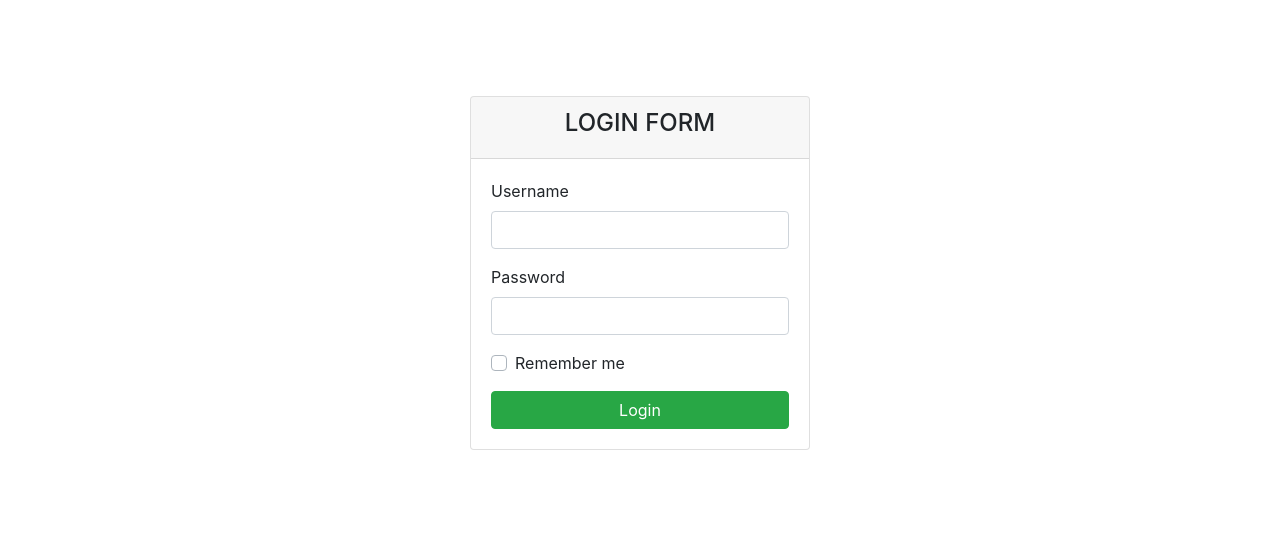
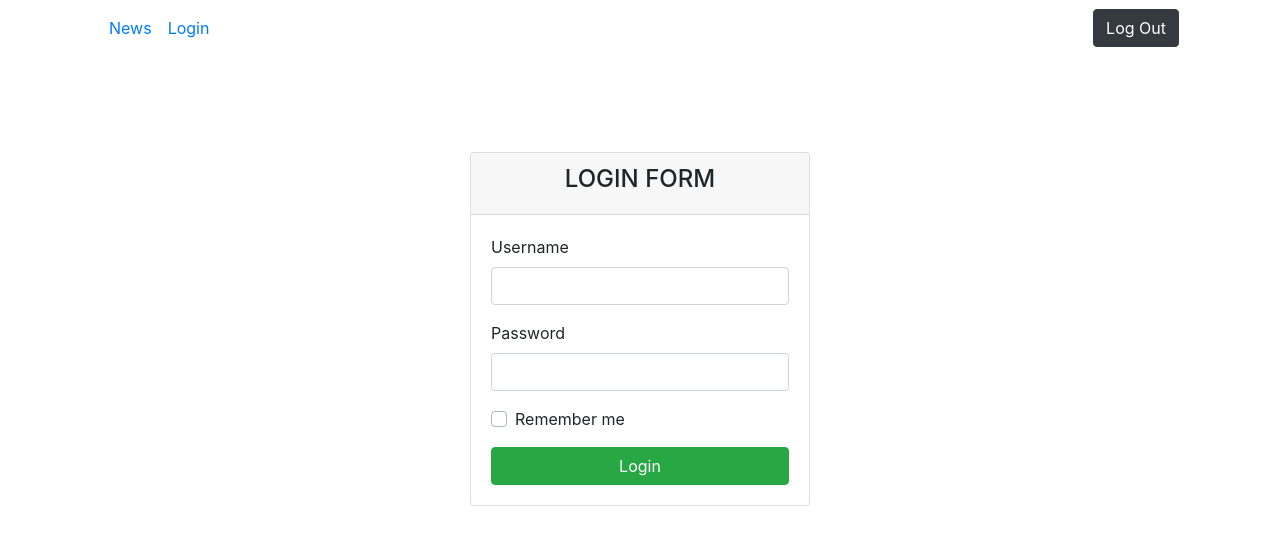
Before and after one commit to angular-learning-haolt/news-manager, an Angular app: page /login in a window 1280 px wide. Shown: the top 544 px of the page. Built offline with nearby package versions, Linux system fonts and the light colour scheme.

Commit message:
interactive with Token

```diff
--- a/src/app/app-routing.module.ts
+++ b/src/app/app-routing.module.ts
@@ -2,6 +2,9 @@ import { NgModule } from '@angular/core';
 import { Routes, RouterModule } from '@angular/router';
 
 import { NotFoundComponent } from './not-found/not-found.component';
+
+import { LoginGuard } from './login/login.guard';
+import { ContinueLoginGuard } from './login/continue.login.guard';
 
 const routes: Routes = [
   {
@@ -11,11 +14,22 @@ const routes: Routes = [
   },
   {
     path: 'login',
-    loadChildren: './login/login.module#LoginModule'
+    loadChildren: './login/login.module#LoginModule',
+    canActivate: [
+      ContinueLoginGuard
+    ]
+    // canActivate: [
+    //   !LoginGuard
+    // ]
+    // Expect: Nếu Login rồi (lưu token rồi)
+    // thì ko cho vào route này nữa :V thay vì tạo 1 Guard khác thì có cách nào ko nhỉ?)
   },
   {
     path: 'news',
-    loadChildren: './news/news.module#NewsModule'
+    loadChildren: './news/news.module#NewsModule',
+    canActivate: [
+      LoginGuard
+    ]
   },
   {
     path: '**',
--- a/src/app/app.component.html
+++ b/src/app/app.component.html
@@ -1,3 +1,4 @@
 <div class="container">
+    <app-header></app-header>
     <router-outlet></router-outlet>
 </div>
--- a/src/app/app.module.ts
+++ b/src/app/app.module.ts
@@ -4,11 +4,13 @@ import {HttpClientModule} from '@angular/common/http';
 import { AppRoutingModule } from './app-routing.module';
 import { AppComponent } from './app.component';
 import { NotFoundComponent } from './not-found/not-found.component';
+import { HeaderComponent } from './header/header.component';
 
 @NgModule({
   declarations: [
     AppComponent,
-    NotFoundComponent
+    NotFoundComponent,
+    HeaderComponent
   ],
   imports: [
     BrowserModule,
--- /dev/null
+++ b/src/app/header/header.component.html
@@ -0,0 +1,29 @@
+<header>
+  <nav class="navbar navbar-expand-lg" id="f-navbar">
+      <button class="navbar-toggler" type="button" data-toggle="collapse" data-target="#navbarTogglerDemo01" aria-controls="navbarTogglerDemo01" aria-expanded="false" aria-label="Toggle navigation">
+          <span class="navbar-toggler-icon"></span>
+      </button>
+      <div class="collapse navbar-collapse" id="navbarTogglerDemo01">
+          <ul class="navbar-nav mr-auto mt-2 mt-lg-0">
+              <li class="nav-item"
+                  routerLinkActive="active"
+                  *ngFor="let nav of navs"
+              >
+                  <a class="nav-link"
+                      [routerLink]="nav.route"
+                  >
+                      {{ nav.title | titlecase }}
+                  </a>
+              </li>
+          </ul>
+          <div class="authen">
+               <button class="btn btn-dark authen__logout"
+               (click)="onLogOut()"
+               *ngIf="true"
+              >
+                  Log Out
+              </button>
+          </div>
+      </div>
+  </nav>
+</header>
--- /dev/null
+++ b/src/app/header/header.component.ts
@@ -0,0 +1,39 @@
+import { Component, OnInit } from '@angular/core';
+import { CookieService } from './../shared/cookie.service';
+import { Router } from '@angular/router';
+
+@Component({
+  selector: 'app-header',
+  templateUrl: './header.component.html',
+  styleUrls: ['./header.component.scss']
+})
+export class HeaderComponent implements OnInit {
+
+  public navs: Array<{ title: string, route: string }>;
+
+  constructor(
+    public cookieService: CookieService,
+    public router: Router,
+  ) { }
+
+  ngOnInit() {
+    this.navs = [
+        {
+        title: 'News',
+        route: 'news'
+        },
+        {
+        title: 'Login',
+        route: 'login'
+        }
+    ];
+  // this.loginService.getStatusLogin().subscribe((data) => {
+  // this.hasLogin = data;
+  // });
+  }
+
+  onLogOut() {
+    this.cookieService.eraseCookie('token');
+    this.router.navigate(['login']);
+  }
+}
--- /dev/null
+++ b/src/app/login/continue.login.guard.ts
@@ -0,0 +1,30 @@
+import { Injectable } from '@angular/core';
+import { CanActivate, ActivatedRouteSnapshot, RouterStateSnapshot } from '@angular/router';
+import { Observable } from 'rxjs';
+import { Router } from '@angular/router';
+
+import { CookieService } from './../shared/cookie.service';
+
+@Injectable({
+    providedIn: 'root'
+})
+
+export class ContinueLoginGuard implements CanActivate {
+
+    constructor(
+        private router: Router,
+        private cookieService: CookieService
+    ) { }
+
+    canActivate(
+        route: ActivatedRouteSnapshot,
+        state: RouterStateSnapshot
+    ): boolean {
+        const cookieToken  = this.cookieService.getCookie('token');
+        if (cookieToken) {
+            this.router.navigate(['news']);
+            return false;
+        }
+        return true;
+    }
+}
--- /dev/null
+++ b/src/app/login/login.guard.ts
@@ -0,0 +1,30 @@
+import { Injectable } from '@angular/core';
+import { CanActivate, ActivatedRouteSnapshot, RouterStateSnapshot } from '@angular/router';
+import { Observable } from 'rxjs';
+import { Router } from '@angular/router';
+
+import { CookieService } from './../shared/cookie.service';
+
+@Injectable({
+    providedIn: 'root'
+})
+
+export class LoginGuard implements CanActivate {
+
+    constructor(
+        private router: Router,
+        private cookieService: CookieService
+    ) { }
+
+    canActivate(
+        route: ActivatedRouteSnapshot,
+        state: RouterStateSnapshot
+    ): boolean {
+        const cookieToken  = this.cookieService.getCookie('token');
+        if (cookieToken) {
+            return true;
+        }
+        this.router.navigate(['login']);
+        return false;
+    }
+}
--- a/src/app/login/login.service.ts
+++ b/src/app/login/login.service.ts
@@ -11,12 +11,12 @@ export class LoginService {
   public errStatus: string;
 
   constructor(
-    private http: HttpClient
+       private http: HttpClient
   ) { }
 
   sẹndRequestToGetToken(user): Observable<any> {
     return this.http.post(
-      this.buildUrl('wp-json/jwt-auth/v1/token'),
+         this.buildUrl('wp-json/jwt-auth/v1/token'),
       {
         username: user.username, // 'le.thi.hao', // ,  le.thi.hao
         password: user.password   // user.password  'Aa@123456'
--- a/src/app/login/login/login.component.ts
+++ b/src/app/login/login/login.component.ts
@@ -4,6 +4,8 @@ import { Validators } from '@angular/forms';
 import { FormArray } from '@angular/forms';
 
 import { LoginService } from './../login.service';
+import { CookieService } from './../../shared/cookie.service';
+import { Router } from '@angular/router';
 
 @Component({
   selector: 'app-login',
@@ -19,7 +21,10 @@ export class LoginComponent implements OnInit {
 
   constructor(
     private fb: FormBuilder,
-    private loginService: LoginService) { }
+    private loginService: LoginService,
+    private cookieService: CookieService,
+    private router: Router
+    ) { }
 
   loginForm = this.fb.group({
     username: ['', Validators.required],
@@ -33,11 +38,12 @@ export class LoginComponent implements OnInit {
     } else {
       this.isLogin = true;
       const user = this.loginForm.value;
-      console.log(user);
       this.loginService.sẹndRequestToGetToken(user).subscribe(
         data => {
           console.log(data);
           this.isLogin = true;
+          this.cookieService.setCookie('token', data.token, 3);
+          this.router.navigate(['news']);
         },
         error => {
           this.loginService.handleError(error);
--- a/src/app/shared/cookie.service.ts
+++ b/src/app/shared/cookie.service.ts
@@ -6,4 +6,27 @@ import { Injectable } from '@angular/core';
 export class CookieService {
 
   constructor() { }
+
+  setCookie(name: string, value: string, days: number) {
+    let expires = '';
+    if (days) {
+      const date = new Date();
+      date.setTime(date.getTime() + (days * 24 * 60 * 60 * 1000));
+      expires = '; expires=' + date.toUTCString();
+    }
+    document.cookie = name + '=' + (value || '')  + expires + '; path=/';
+  }
+  getCookie(name) {
+    const nameEQ = name + '=';
+    const ca = document.cookie.split(';');
+    for( let i = 0; i < ca.length; i++) {
+      let c = ca[i];
+      while (c.charAt(0) === ' ') { c = c.substring(1, c.length); }
+      if (c.indexOf(nameEQ) === 0) { return c.substring(nameEQ.length, c.length); }
+    }
+    return null;
+  }
+  eraseCookie(name) {
+    document.cookie = name + '=; Max-Age=-99999999;';
+  }
 }
--- a/tslint.json
+++ b/tslint.json
@@ -4,6 +4,7 @@
     "codelyzer"
   ],
   "rules": {
+    "indent": [true, "spaces", 2],
     "array-type": false,
     "arrow-parens": false,
     "deprecation": {
```
Also changed, not shown: src/app/header/header.component.scss (added), 1 other file (tests, documents, lock files or other folders).
